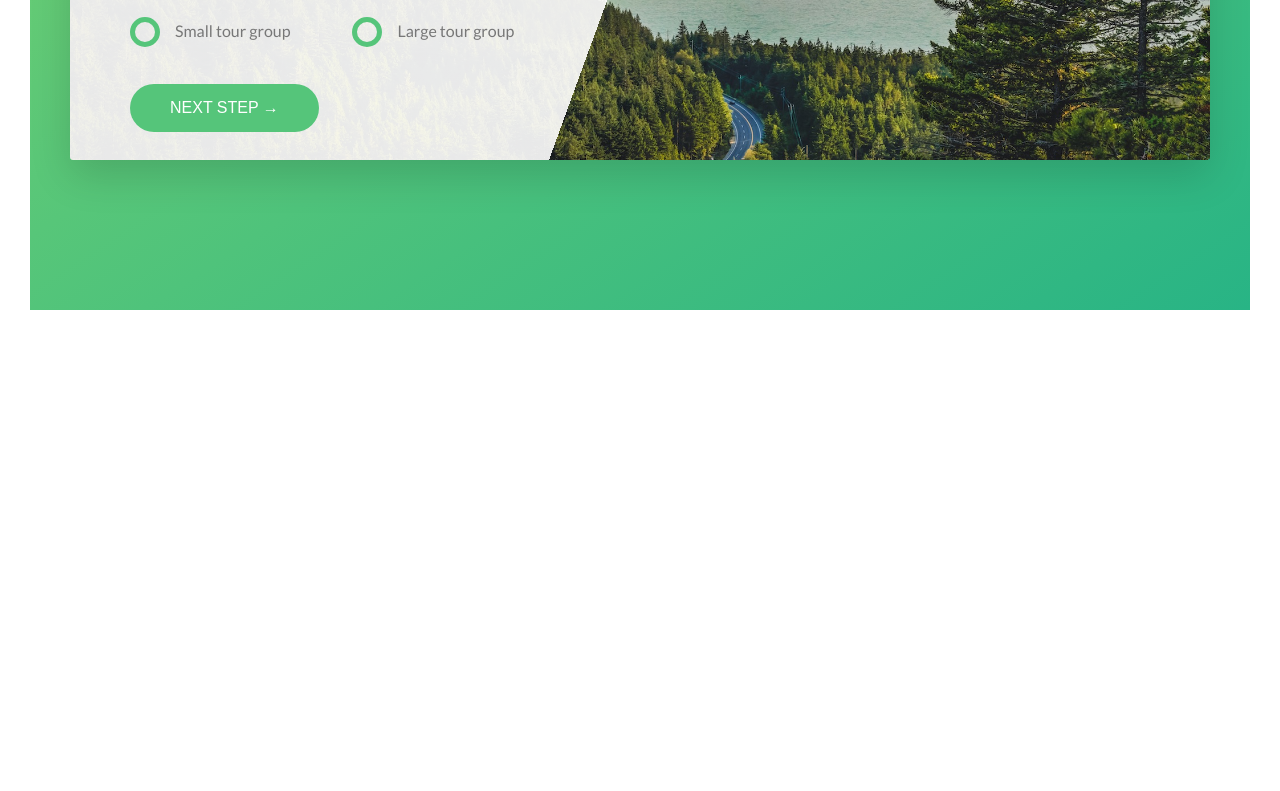
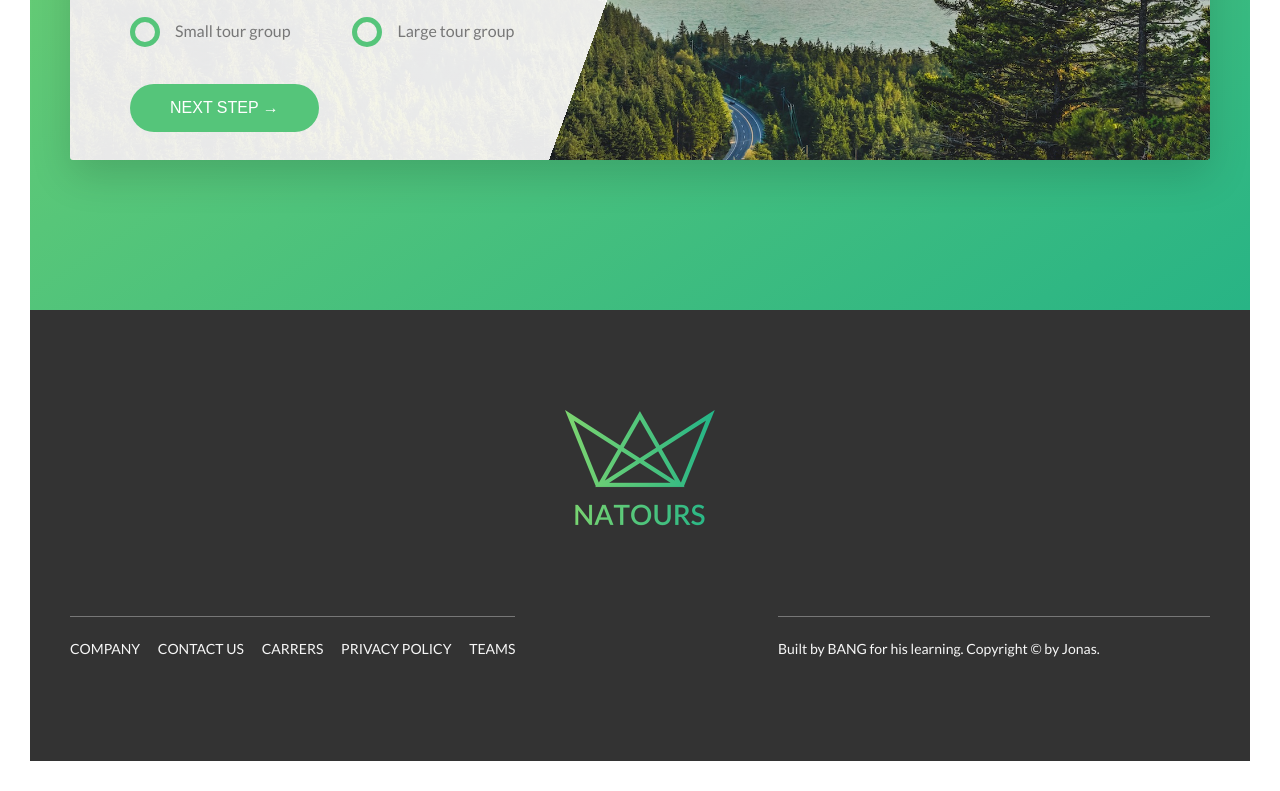
Before and after one commit to hanatokobato/natours, a website: page index.html in a window 1280 px wide. Shown: the part 5002-5793 px from the top of the page. Before the commit the page ends 5342 px from the top, so only its background shows below. Drawn offline with Linux system fonts and the light colour scheme.

Commit message:
Add footer

```diff
--- a/index.html
+++ b/index.html
@@ -378,6 +378,41 @@
       </section>
     </main>
 
+    <footer class="footer">
+      <div class="footer__logo-box">
+        <img src="img/logo-green-2x.png" alt="Full logo" class="footer__logo" />
+      </div>
+      <div class="row">
+        <div class="col-1-of-2">
+          <div class="footer__navigation">
+            <ul class="footer__list">
+              <li class="footer__item">
+                <a href="#" class="footer__link">Company</a>
+              </li>
+              <li class="footer__item">
+                <a href="#" class="footer__link">Contact us</a>
+              </li>
+              <li class="footer__item">
+                <a href="#" class="footer__link">Carrers</a>
+              </li>
+              <li class="footer__item">
+                <a href="#" class="footer__link">Privacy policy</a>
+              </li>
+              <li class="footer__item">
+                <a href="#" class="footer__link">Teams</a>
+              </li>
+            </ul>
+          </div>
+        </div>
+        <div class="col-1-of-2">
+          <p class="footer__copyright">
+            Built by <a href="#" class="footer__link">Bang</a> for his learning.
+            Copyright &copy; by Jonas.
+          </p>
+        </div>
+      </div>
+    </footer>
+
     <!-- <section class="grid-test">
       <div class="row">
         <div class="col-1-of-2">Col 1 of 2</div>
--- a/sass/abstracts/_variables.scss
+++ b/sass/abstracts/_variables.scss
@@ -18,6 +18,7 @@ $color-tertiary-dark: #5643fa;
 
 $color-grey-dark: #777;
 $color-grey-dark-2: #999;
+$color-grey-dark-3: #333;
 $color-white: #fff;
 $color-black: #000;
 $color-grey-light-1: #f7f7f7;
--- /dev/null
+++ b/sass/layouts/_footer.scss
@@ -0,0 +1,60 @@
+.footer {
+  background-color: $color-grey-dark-3;
+  padding: 10rem 0;
+  font-size: 1.4rem;
+
+  &__logo-box {
+    text-align: center;
+    margin-bottom: 8rem;
+  }
+
+  &__logo {
+    width: 15rem;
+    height: auto;
+  }
+
+  &__navigation {
+    border-top: 1px solid $color-grey-dark;
+    padding-top: 2rem;
+    display: inline-block;
+  }
+
+  &__list {
+    list-style: none;
+  }
+
+  &__item {
+    display: inline-block;
+
+    &:not(:last-child) {
+      margin-right: 1.5rem;
+    }
+  }
+
+  &__link {
+    &:link,
+    &:visited {
+      color: $color-grey-light-1;
+      background-color: $color-grey-dark-3;
+      text-decoration: none;
+      text-transform: uppercase;
+      display: inline-block;
+      transition: all 0.2;
+    }
+
+    &:hover,
+    &:active {
+      color: $color-primary;
+      box-shadow: 0 1rem 2rem rgba($color: $color-black, $alpha: 0.4);
+      transform: rotate(5deg) scale(1.3);
+    }
+  }
+
+  &__copyright {
+    color: $color-grey-light-1;
+    border-top: 1px solid $color-grey-dark;
+    padding-top: 2rem;
+    width: 80%;
+    float: right;
+  }
+}
--- a/sass/main.scss
+++ b/sass/main.scss
@@ -9,6 +9,7 @@
 
 @import 'layouts/headers';
 @import 'layouts/grid';
+@import 'layouts/footer';
 
 @import 'components/button';
 @import 'components/composition';
```
Also changed, not shown: css/style.css, 1 other file.
